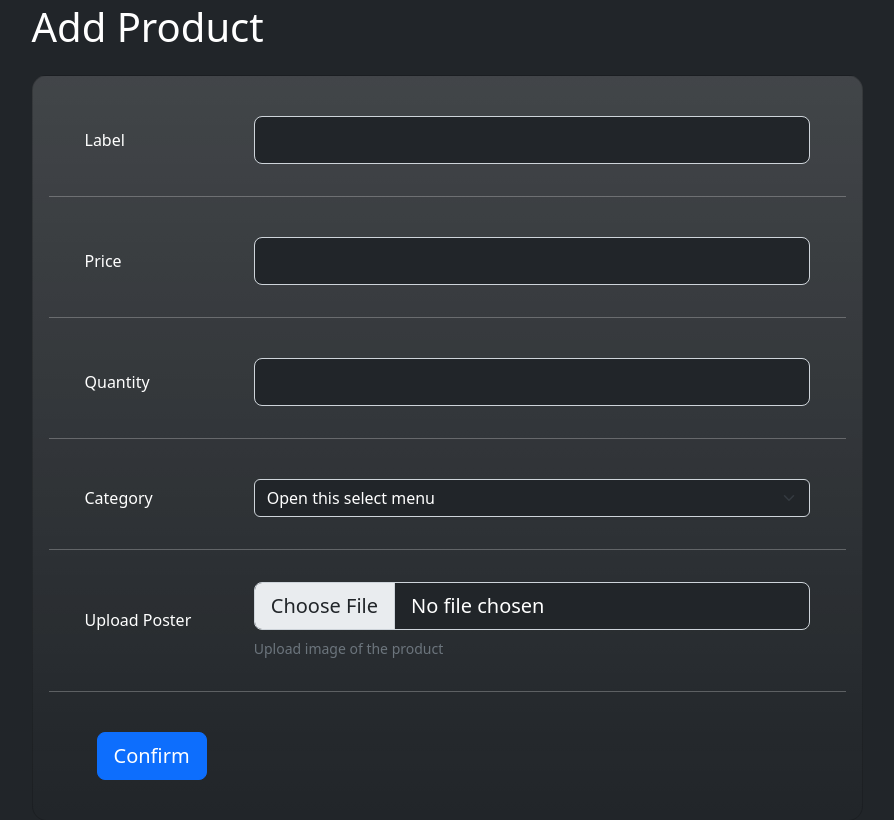
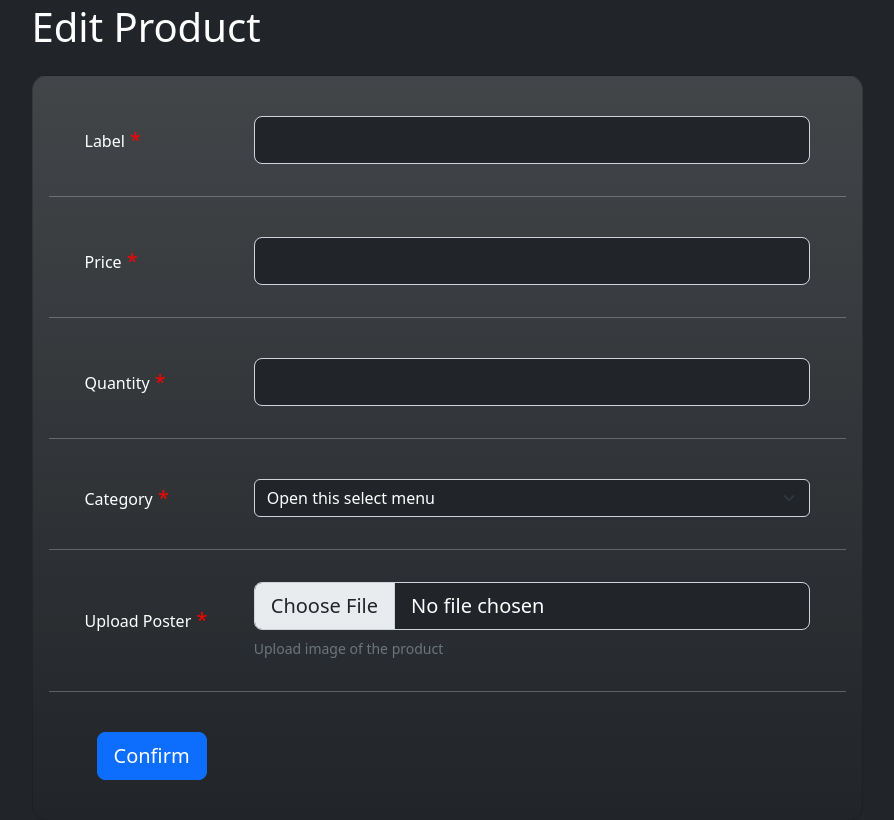
Before and after one commit to Echchaoui007/playtech, a PHP site: page /admin/createEdit.php in a window 1280 px wide. Shown: the part 56-876 px from the top of the page, without its empty margins (193-1087 px from the left). Run offline with PHP 8.4, Linux system fonts and the light colour scheme.

Commit message:
adapt add/edit page to operations

```diff
--- a/admin/createEdit.php
+++ b/admin/createEdit.php
@@ -1,9 +1,12 @@
 <?php
-if (isset($_POST["submit"])) {
-    require "uploads.php";
-    uploadProdImg($_FILES["myfile"], null);
+if (isset($_GET["add"])) {
+    $title =  "Add";
+    $operation = "create";
 } else {
+    $title =  "Edit";
+    $operation = "update";
 }
+
 ?>
 
 
@@ -17,19 +20,27 @@ if (isset($_POST["submit"])) {
     <title>Product Editor</title>
 
     <?php require_once "../includes/etc/css-cdn.php" ?>
+    <style>
+        form label::after {
+            content: " *";
+            color: red;
+            font-size: 20px;
+        }
+    </style>
 
 </head>
 
 <body class="bg-dark">
     <?php require_once "../includes/navbar.php" ?>
 
-<form action="" method="post">
+    <form action="operate.php" method="post">
+        <input type="text" name="<?php echo $operation ?>" hidden>
         <section class="">
             <div class="container h-100">
                 <div class="row d-flex justify-content-center align-items-center h-100">
                     <div class="col-xl-9">
 
-                    <h1 class="text-white mb-4">Add Product</h1>
+                        <h1 class="text-white mb-4"><?php echo $title ?> Product</h1>
 
                         <div class="card text-bg-dark bg-gradient" style="border-radius: 15px;">
                             <div class="card-body">
@@ -57,7 +68,7 @@ if (isset($_POST["submit"])) {
                                     </div>
                                     <div class="col-md-9 pe-5">
 
-                                    <input id="price" name="price" type="number" class="form-control form-control-lg text-bg-dark  "  required/>
+                                        <input id="price" name="price" type="number" class="form-control form-control-lg text-bg-dark  " required />
 
                                     </div>
 
@@ -72,7 +83,7 @@ if (isset($_POST["submit"])) {
                                     </div>
                                     <div class="col-md-9 pe-5">
 
-                                    <input id="quantity" name="quantity" type="number" class="form-control form-control-lg text-bg-dark   " required/>
+                                        <input id="quantity" name="quantity" type="number" class="form-control form-control-lg text-bg-dark   " required />
 
                                     </div>
 
```
Lines whose indentation alone changed are shown as unchanged.
